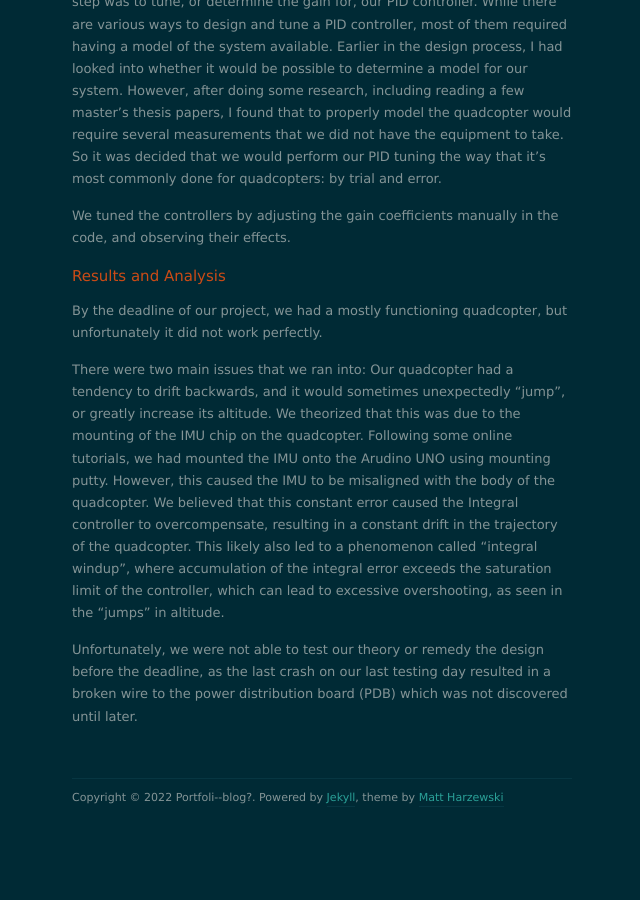
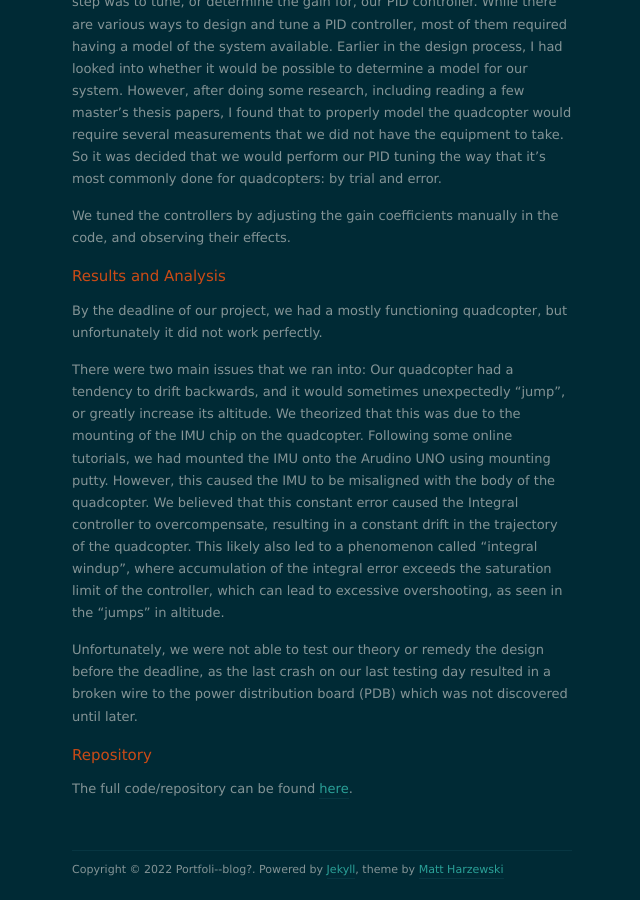
Before and after one commit to nolanschan/nolanschan.github.io, a Jekyll site: the page built from projects/quadcopter/index.markdown, in a window 1280 px wide and 900 px high, scrolled down 3255 px. Shown: the whole window, without its empty margins (318-958 px from the left). Built offline with Jekyll 4.4.1, drawn with Linux system fonts in a browser that asks for light colours; nearby versions of some CDN libraries; before the commit the page ends 4082 px from its top, so only the background shows below that.

Commit message:
Update index.markdown

```diff
--- a/projects/quadcopter/index.markdown
+++ b/projects/quadcopter/index.markdown
@@ -81,3 +81,7 @@ By the deadline of our project, we had a mostly functioning quadcopter, but unfo
 There were two main issues that we ran into: Our quadcopter had a tendency to drift backwards, and it would sometimes unexpectedly "jump", or greatly increase its altitude. We theorized that this was due to the mounting of the IMU chip on the quadcopter. Following some online tutorials, we had mounted the IMU onto the Arudino UNO using mounting putty. However, this caused the IMU to be misaligned with the body of the quadcopter. We believed that this constant error caused the Integral controller to overcompensate, resulting in a constant drift in the trajectory of the quadcopter. This likely also led to a phenomenon called "integral windup", where accumulation of the integral error exceeds the saturation limit of the controller, which can lead to excessive overshooting, as seen in the "jumps" in altitude.
 
 Unfortunately, we were not able to test our theory or remedy the design before the deadline, as the last crash on our last testing day resulted in a broken wire to the power distribution board (PDB) which was not discovered until later.
+
+## Repository ##
+
+The full code/repository can be found <a href="https://github.com/nolanschan/Arduino-Quadcopter">here</a>.
```
